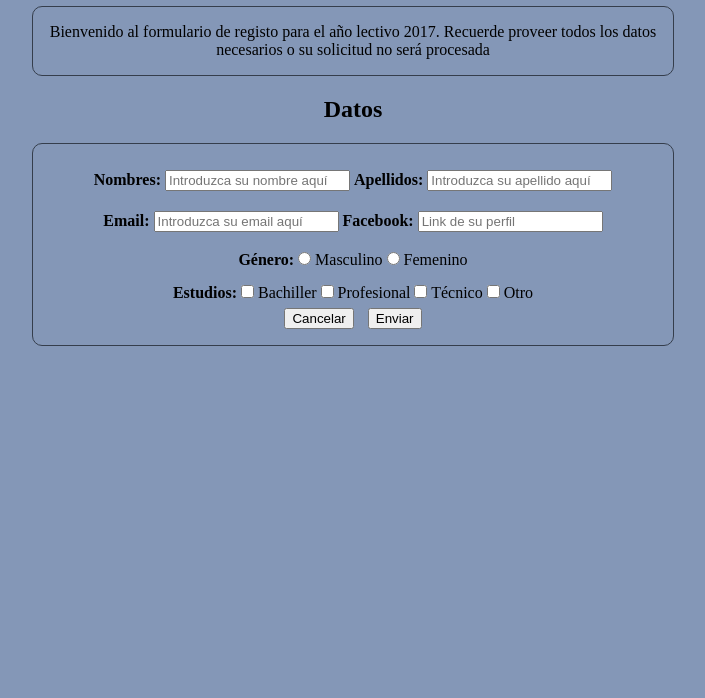
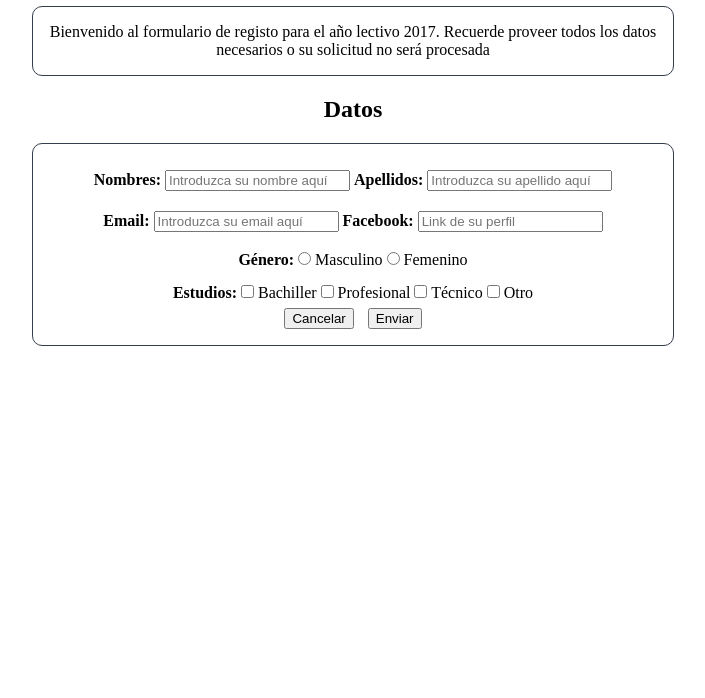
Before and after one commit to Andreslop/Matricula, a plain HTML site: page index.html in a window 1280 px wide. Shown: the part 102-800 px from the top of the page, without its empty margins (287-992 px from the left). Drawn offline with Linux system fonts and the light colour scheme.

Commit message:
Fondo blanco

```diff
--- a/style.css
+++ b/style.css
@@ -2,7 +2,6 @@ body {
     margin:50px 0;
     padding:0;
     text-align:center;
-    background-color: #8497b7;
 }
 div{
     margin: auto;
```
